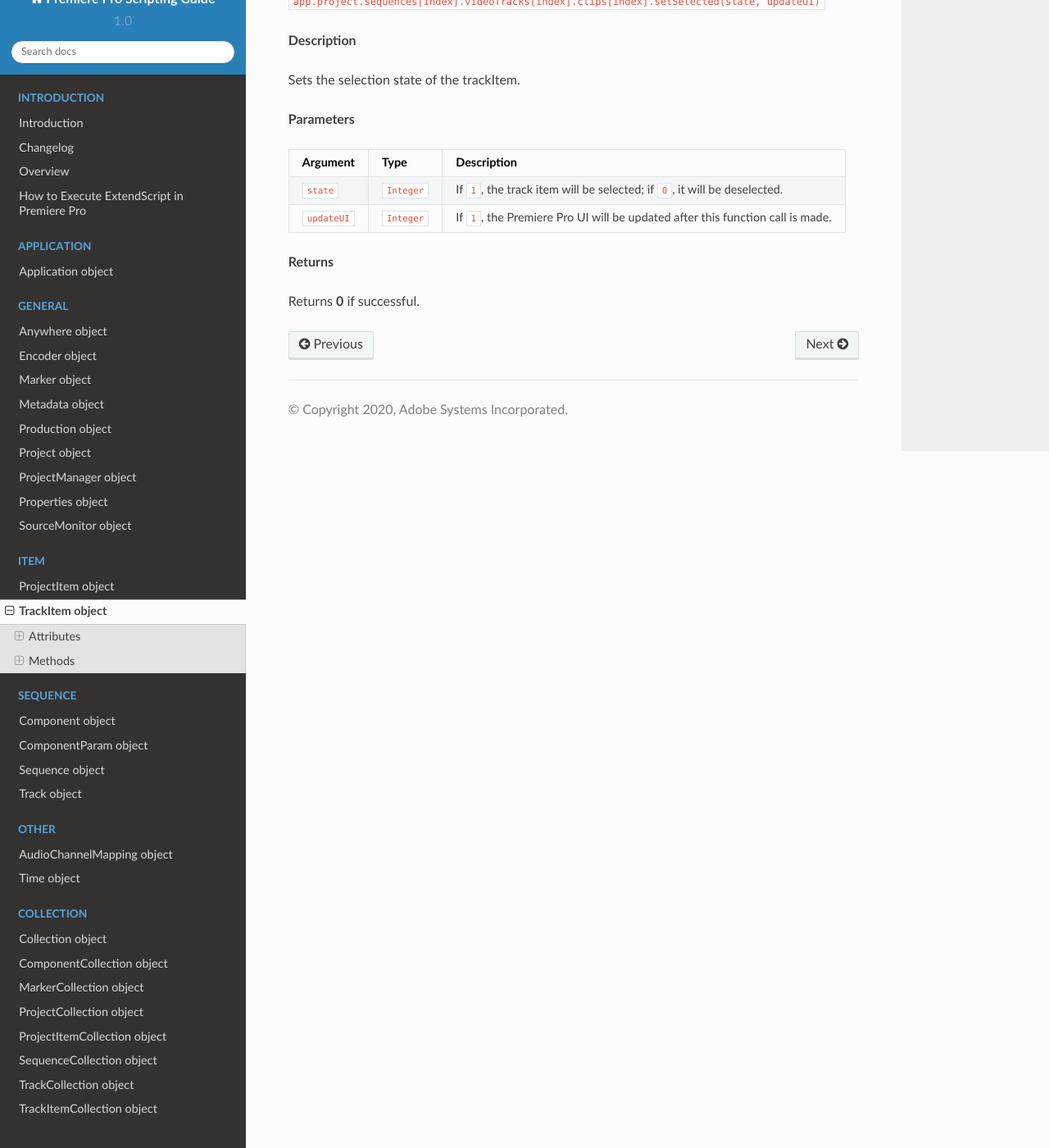
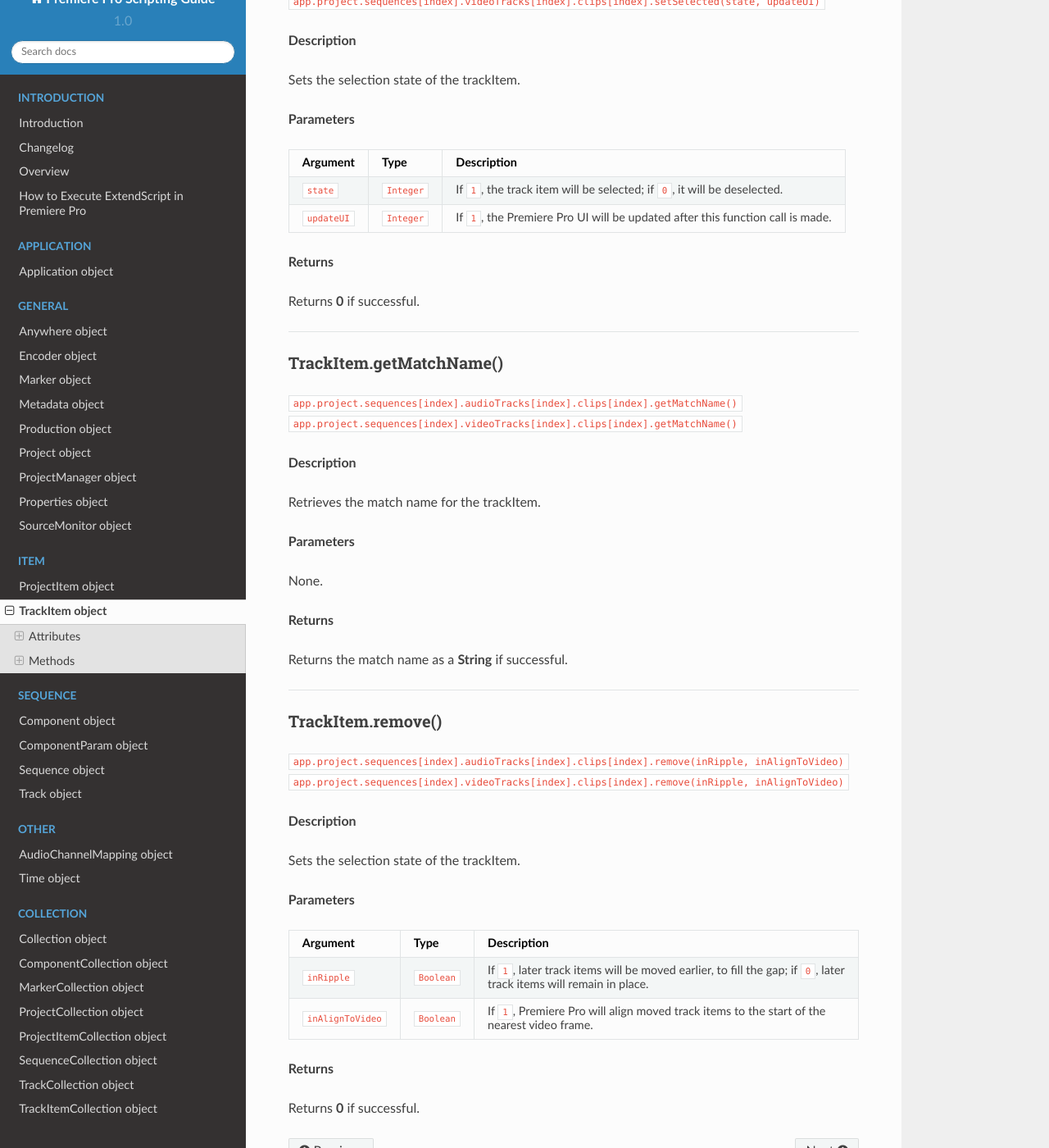
Before and after one commit to docsforadobe/premiere-scripting-guide, a Sphinx documentation site: the page built from docs/item/trackitem.rst, in a window 1280 px wide and 1400 px high, scrolled down 6423 px. Shown: the whole window at 82% size. Built offline with Sphinx 7.4.7 and the Read the Docs theme 2.0.0, drawn with Linux system fonts in a browser that asks for light colours.

Commit message:
Added getMatchName() and remove()
Added getMatchName() and remove()

```diff
--- a/docs/item/trackitem.rst
+++ b/docs/item/trackitem.rst
@@ -350,3 +350,53 @@ Argument          Type         Description
 **Returns**
 
 Returns **0** if successful.
+
+
+----
+
+.. _trackItem.getMatchName:
+
+TrackItem.getMatchName()
+*********************************************
+
+|   ``app.project.sequences[index].audioTracks[index].clips[index].getMatchName()``
+|   ``app.project.sequences[index].videoTracks[index].clips[index].getMatchName()``
+
+**Description**
+
+Retrieves the match name for the trackItem.
+
+**Parameters**
+
+None.
+
+**Returns**
+
+Returns the match name as a **String** if successful.
+
+----
+
+.. _trackItem.remove:
+
+TrackItem.remove()
+*********************************************
+
+|   ``app.project.sequences[index].audioTracks[index].clips[index].remove(inRipple, inAlignToVideo)``
+|   ``app.project.sequences[index].videoTracks[index].clips[index].remove(inRipple, inAlignToVideo)``
+
+**Description**
+
+Sets the selection state of the trackItem.
+
+**Parameters**
+
+==================  ============  =======================
+Argument            Type          Description
+==================  ============  =======================
+``inRipple``         ``Boolean``  If ``1``, later track items will be moved earlier, to fill the gap; if ``0``, later track items will remain in place.
+``inAlignToVideo``   ``Boolean``  If ``1``, Premiere Pro will align moved track items to the start of the nearest video frame.
+==================  ============  =======================
+
+**Returns**
+
+Returns **0** if successful.
```
